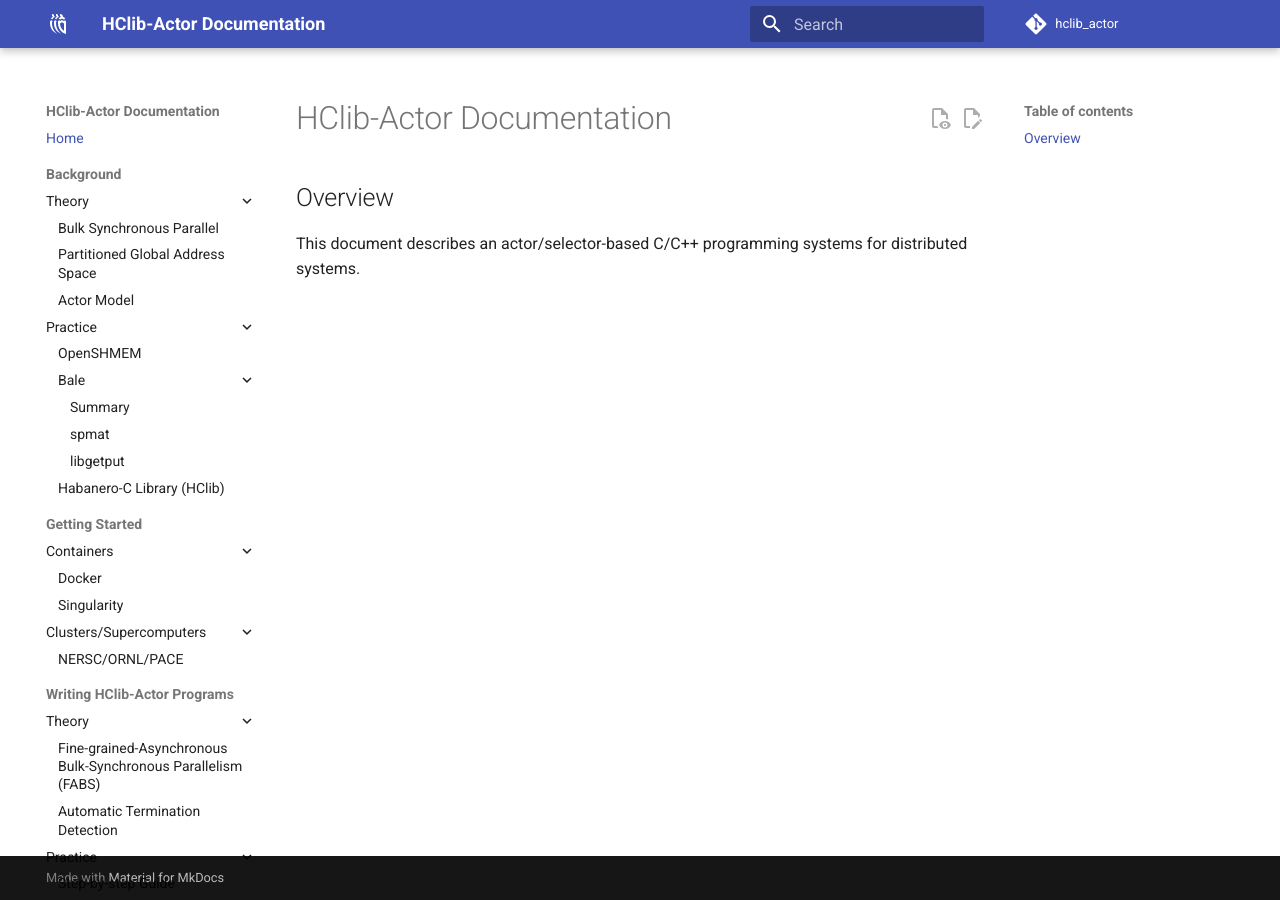
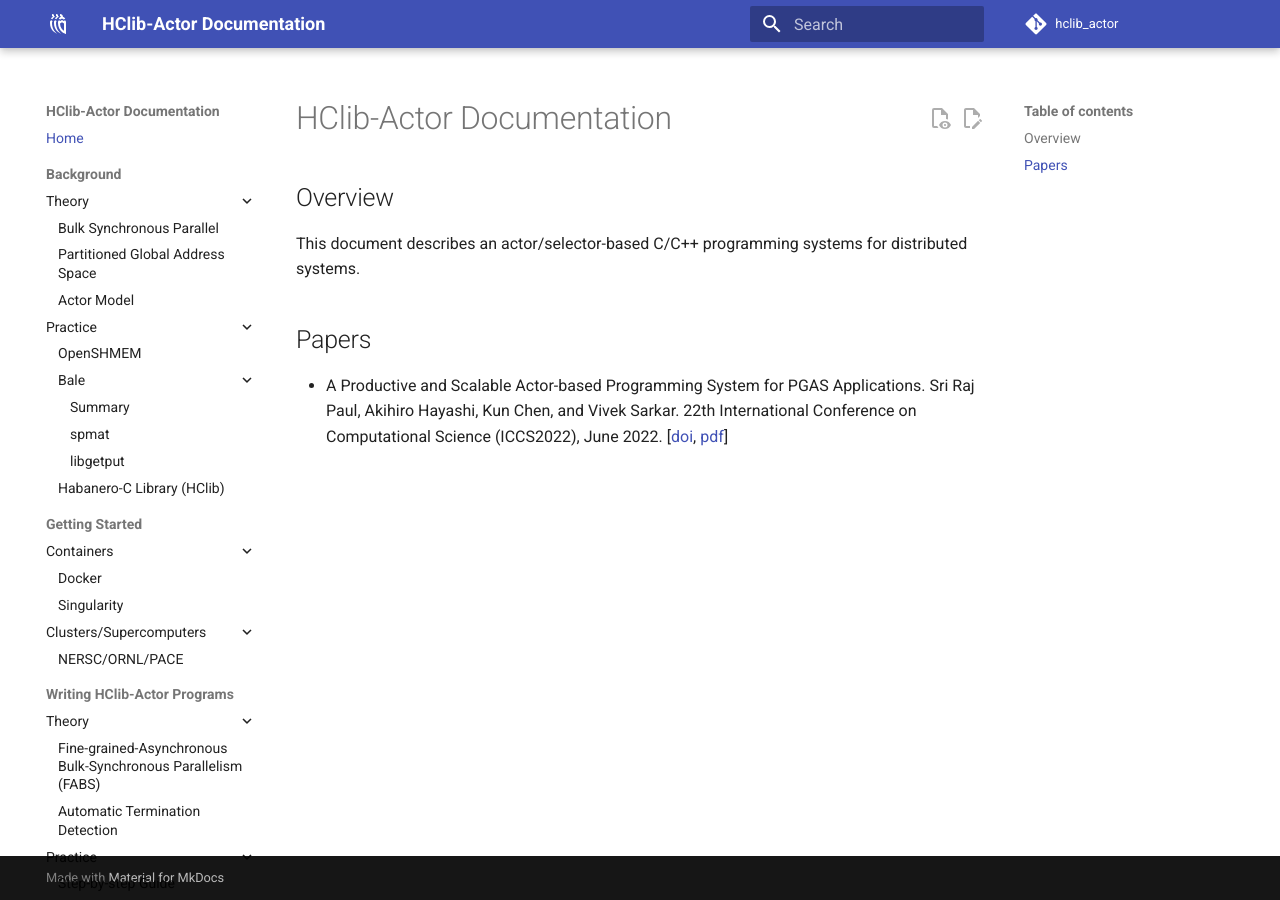
Before and after one commit to ahayashi/hclib-actor, an MkDocs documentation site: the page built from doc/markdowns/index.md, in a window 1280 px wide. Built offline with MkDocs 1.6.1 and Material for MkDocs 9.7.7, drawn with Linux system fonts in a browser that asks for light colours; comment, search, counter and statistics services are not loaded.

Commit message:
Update index.md

```diff
--- a/doc/markdowns/index.md
+++ b/doc/markdowns/index.md
@@ -2,3 +2,7 @@
 
 ## Overview
 This document describes an actor/selector-based C/C++ programming systems for distributed systems.
+
+## Papers
+
+* A Productive and Scalable Actor-based Programming System for PGAS Applications. Sri Raj Paul, Akihiro Hayashi, Kun Chen, and Vivek Sarkar. 22th International Conference on Computational Science (ICCS2022), June 2022. [[doi](https://doi.org/10.1007/978-3-031-08751-6_17), [pdf](https://www.iccs-meeting.org/archive/iccs2022/papers/133500232.pdf)]
```
